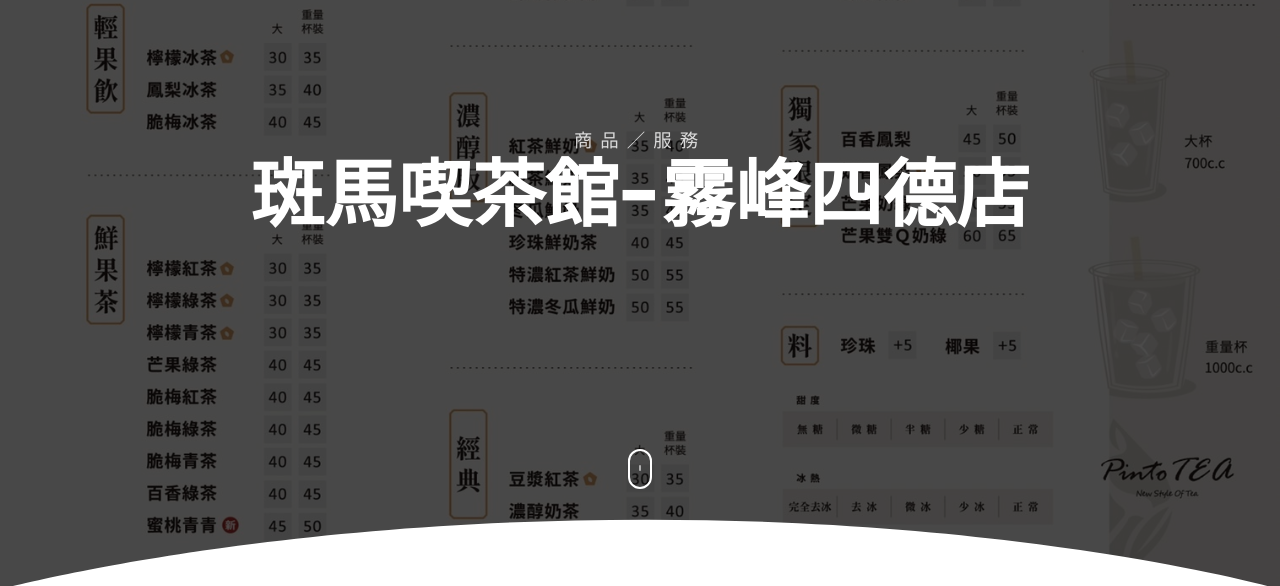
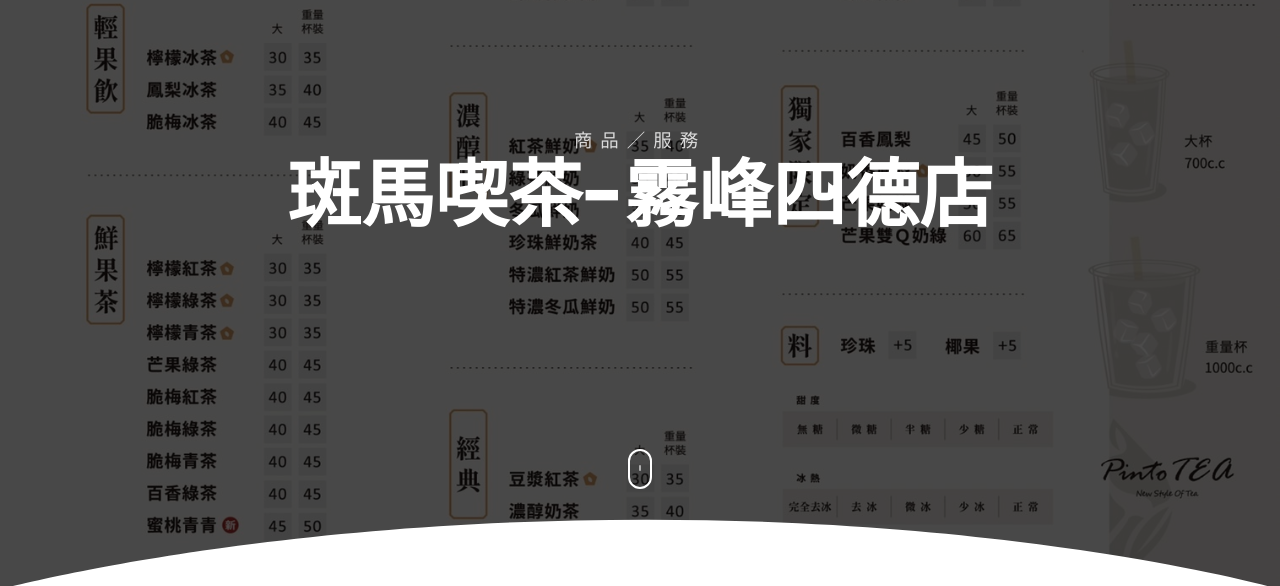
Before and after one commit to 10514033/ZebraEatingTea, a website: page public_html/index.html in a window 1280 px wide. Shown: the part 211-797 px from the top of the page. Drawn offline with Linux system fonts and the light colour scheme.

Commit message:
update icon,title

```diff
--- a/public_html/index.html
+++ b/public_html/index.html
@@ -5,11 +5,12 @@
     <meta name="viewport" content="width=device-width, initial-scale=1, shrink-to-fit=no">
     <meta name="description" content="Start your development with LeadMark landing page.">
     <meta name="author" content="Devcrud">
-    <title>LeadMark Landing page | Free Bootstrap 4.3.x landing page</title>
+    <title>斑馬喫茶</title>
     <!-- font icons -->
     <link rel="stylesheet" href="assets/vendors/themify-icons/css/themify-icons.css">
     <!-- Bootstrap + LeadMark main styles -->
 	<link rel="stylesheet" href="assets/css/leadmark.css">
+	<link rel="icon" href="assets/imgs/logo.svg" />
 </head>
 <body data-spy="scroll" data-target=".navbar" data-offset="40" id="home">
 
@@ -52,7 +53,7 @@
     <header class="header">
         <div class="overlay">
             <h1 class="subtitle">商品／服務</h1>
-            <h1 class="title">斑馬喫茶館-霧峰四德店</h1>
+            <h1 class="title">斑馬喫茶-霧峰四德店</h1>
         </div>
         <div class="shape">
             <svg viewBox="0 0 1500 200">
```
